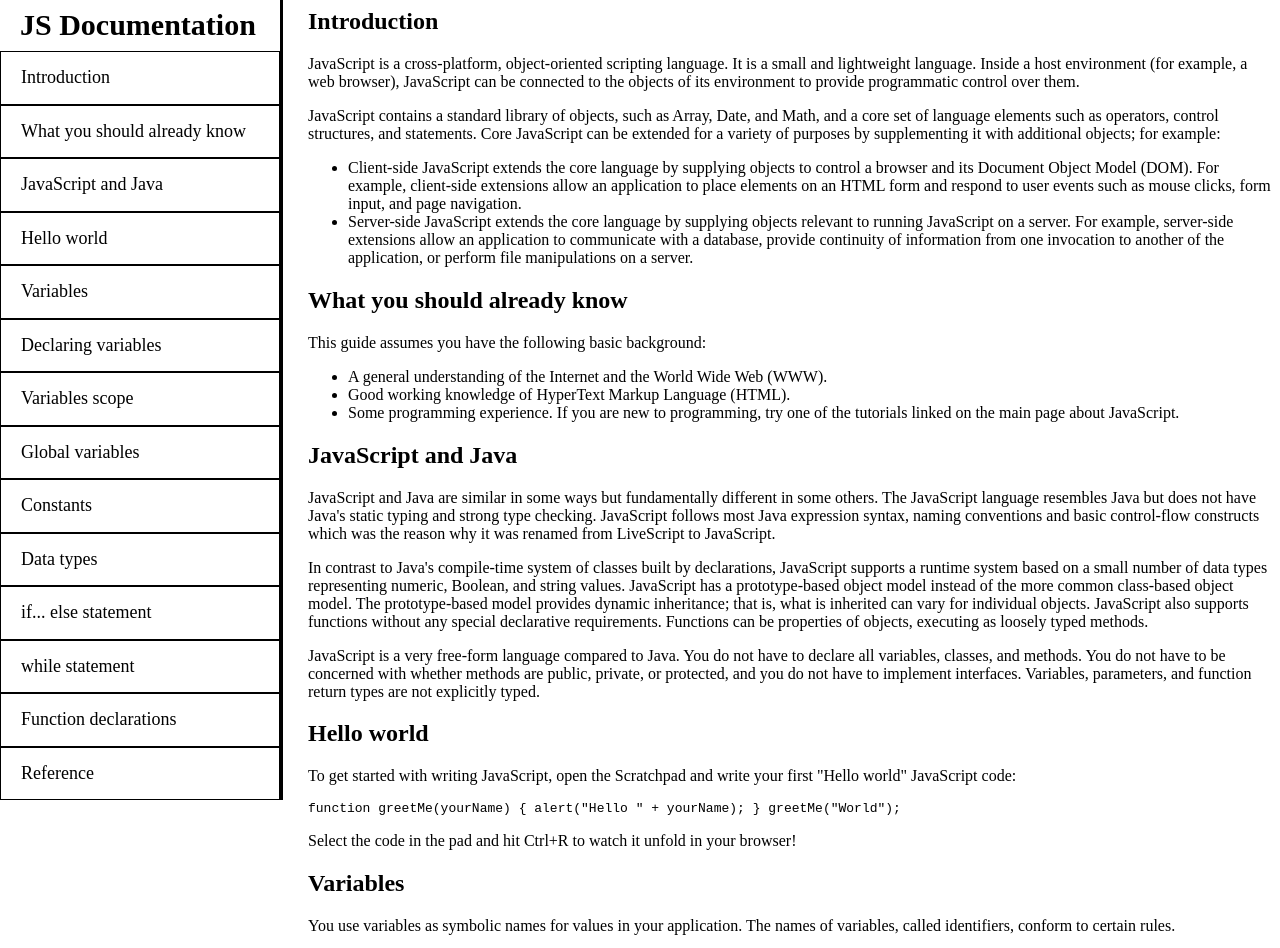
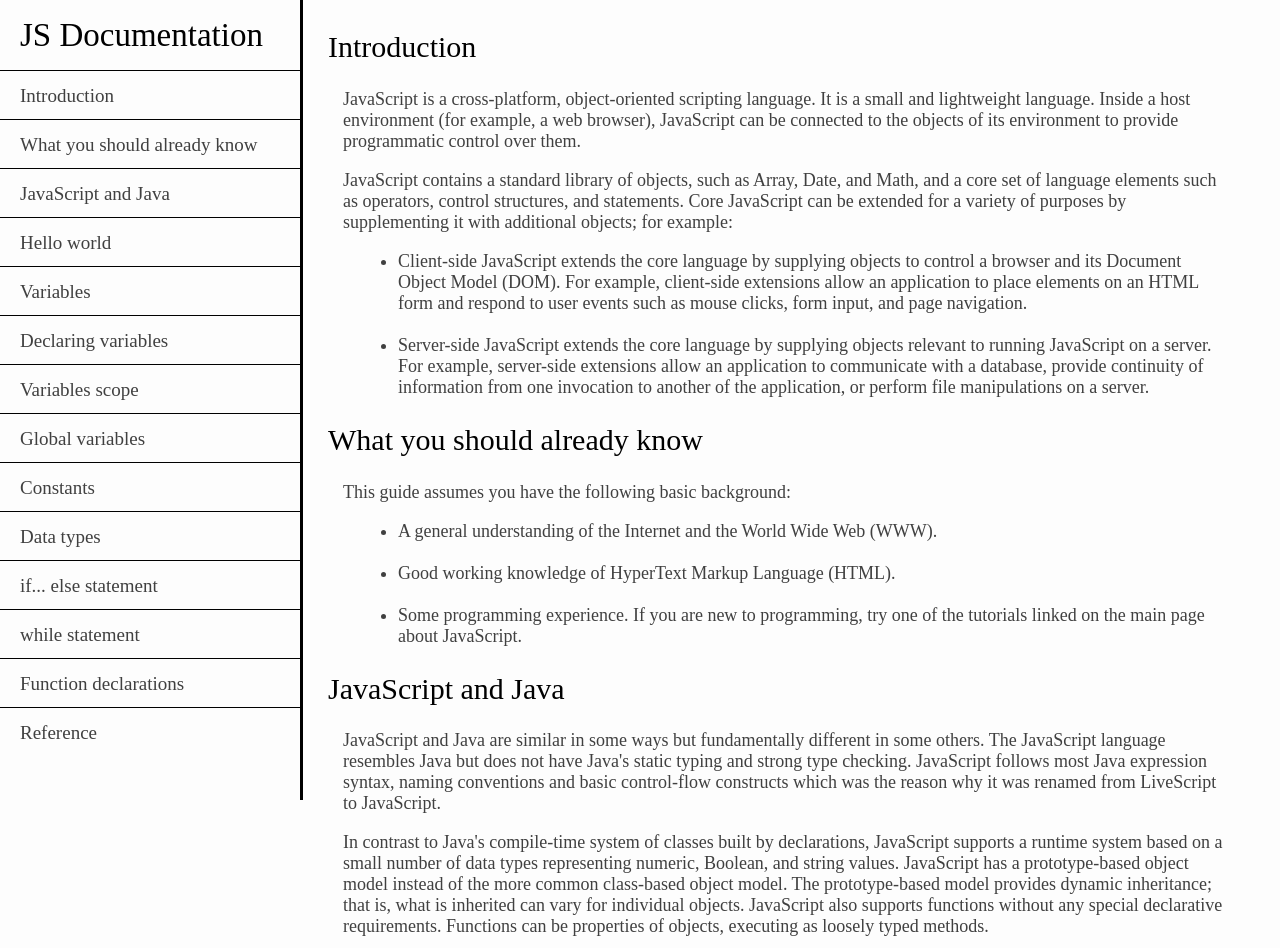
Before and after one commit to NahMartino/technical_documentation, a plain HTML site: page index.html in a window 1280 px wide. Shown: the top 948 px of the page. Drawn offline with Linux system fonts and the light colour scheme.

Commit message:
Final commit. Style complete and Media query

```diff
--- a/css/style.css
+++ b/css/style.css
@@ -1,10 +1,11 @@
+body{
+    background: rgb(253, 253, 253,0.8);
+}
 /*Navigation*/
 #navbar{
     position: fixed;
     height: 100%;
-    width: 280px;
-    display: grid;
-    grid-template-rows: auto;
+    width: 300px;
     border-right: 3px solid black;
     top: 0;
     left: 0;
@@ -13,20 +14,84 @@
 header h1{
     position: relative;
     padding-left: 20px;
+    padding-top: 35px;
+    margin: 0;
+    margin-bottom: 35px;
+    font-size: 33px;
+    font-weight: lighter;
+}
+.nav-link{
+    display: block;
     padding-top: 25px;
-    margin: 0;
+    padding-bottom: 8px;
+    height: 15px;
+    text-decoration: none;
+    padding-left: 20px;
+    font-size: 19px;
+    line-height: 0;
+    border-top: 1px solid black;
+    color: rgba(0, 0, 0, 0.75);
+}
+/*main*/
+#main-doc{
+    margin-top: 30px;
+    margin-left: 320px;
+    margin-right: 40px;
+    width: auto;
+    top: 0;
+}
+.main-section{
+    width: auto;
+}
+.main-section header h2{
+    font-weight: lighter;
     font-size: 30px;
 }
-#navbar a{
-    position: relative;
-    text-decoration: none;
-    color:black;
-    border: 1px solid black;
-    padding-left: 20px;
-    padding-top: 25px;
+.main-section p, .main-section ul{
+    margin-left: 15px;
     font-size: 18px;
-    line-height: 0;
+    font-weight: lighter;
+    color: rgba(0, 0, 0, 0.75)
 }
-main{
-    padding-left: 300px;
+.main-section ul{
+    margin-left: 30px;
 }
+.main-section code{
+    background: rgb(238, 238, 238);
+    display: block;
+    width: 100%;
+    padding-top: 20px;
+    padding-bottom: 20px;
+    padding-left: 10px;
+    margin-left: 25px;
+    font-size: 15px;
+    font-weight: lighter;
+    color: rgba(0, 0, 0, 0.75);
+    line-height: 25px;
+}
+@media (max-height: 750px){
+    #navbar{
+        overflow: scroll;
+    }
+}
+@media (max-width: 750px){
+    #navbar{
+        overflow: scroll;
+        height: 300px;
+        width: 100%;
+        position: relative;
+        border-right: none;
+        border-bottom: 3px solid black;
+    }
+    #navbar header{
+        border-bottom: 2px solid black;
+    }
+    header h1{
+        text-align: center;
+        padding-top: 25px;
+    }
+
+    #main-doc{
+        margin-left: 20px;
+    }
+}
--- a/index.html
+++ b/index.html
@@ -33,7 +33,7 @@
             <p>JavaScript is a cross-platform, object-oriented scripting language. It is a small and lightweight language. Inside a host environment (for example, a web browser), JavaScript can be connected to the objects of its environment to provide programmatic control over them.</p>
             <p>JavaScript contains a standard library of objects, such as Array, Date, and Math, and a core set of language elements such as operators, control structures, and statements. Core JavaScript can be extended for a variety of purposes by supplementing it with additional objects; for example:</p>
             <ul>
-                <li>Client-side JavaScript extends the core language by supplying objects to control a browser and its Document Object Model (DOM). For example, client-side extensions allow an application to place elements on an HTML form and respond to user events such as mouse clicks, form input, and page navigation.</li>
+                <li>Client-side JavaScript extends the core language by supplying objects to control a browser and its Document Object Model (DOM). For example, client-side extensions allow an application to place elements on an HTML form and respond to user events such as mouse clicks, form input, and page navigation.</li><br>
                 <li>Server-side JavaScript extends the core language by supplying objects relevant to running JavaScript on a server. For example, server-side extensions allow an application to communicate with a database, provide continuity of information from one invocation to another of the application, or perform file manipulations on a server.</li>
             </ul>
         </section>
@@ -43,8 +43,8 @@
             </header>
             <p>This guide assumes you have the following basic background:</p>
             <ul>
-                <li>A general understanding of the Internet and the World Wide Web (WWW).</li>
-                <li>Good working knowledge of HyperText Markup Language (HTML).</li>
+                <li>A general understanding of the Internet and the World Wide Web (WWW).</li><br>
+                <li>Good working knowledge of HyperText Markup Language (HTML).</li><br>
                 <li>Some programming experience. If you are new to programming, try one of the tutorials linked on the main page about JavaScript.</li>
             </ul>
         </section>
@@ -63,7 +63,7 @@
             <p>To get started with writing JavaScript, open the Scratchpad and write your first "Hello world" JavaScript code:</p>
             <code>
                 function greetMe(yourName) { alert("Hello " + yourName); }
-                greetMe("World");
+                <br>greetMe("World");
             </code>
             <p>Select the code in the pad and hit Ctrl+R to watch it unfold in your browser!</p>
         </section>
@@ -99,7 +99,7 @@
             <code>if (true) { var x = 5; } console.log(x); // 5</code>
             <p>This behavior changes, when using the let declaration introduced in ECMAScript 2015.</p>
             <code>if (true) { let y = 5; } console.log(y); // ReferenceError: y is not
-                defined</code>
+                <br>defined</code>
         </section>
         <section class="main-section" id="Global-variables">
             <header>
@@ -118,8 +118,8 @@
             <p>The scope rules for constants are the same as those for let block scope variables. If the const keyword is omitted, the identifier is assumed to represent a variable.</p>
             <p>You cannot declare a constant with the same name as a function or variable in the same scope. For example:</p>
             <code>// THIS WILL CAUSE AN ERROR function f() {}; const f = 5; // THIS WILL
-                CAUSE AN ERROR ALSO function f() { const g = 5; var g; //statements
-                }</code>
+                <br>CAUSE AN ERROR ALSO function f() { const g = 5; var g; //statements
+                <br>}</code>
             <p>However, object attributes are not protected, so the following statement is executed without problems.</p>
             <code>const MY_OBJECT = {"key": "value"}; MY_OBJECT.key = "otherValue";</code>
         </section>
@@ -132,12 +132,19 @@
                 <li>
                     Six data types that are primitives:
                     <ul>
+                        <br>
                         <li>Boolean. true and false.</li>
+                        <br>
                         <li>null. A special keyword denoting a null value. Because JavaScript is case-sensitive, null is not the same as Null, NULL, or any other variant.</li>
+                        <br>
                         <li>undefined. A top-level property whose value is undefined.</li>
+                        <br>
                         <li>Number. 42 or 3.14159.</li>
+                        <br>
                         <li>String. "Howdy"</li>
+                        <br>
                         <li>Symbol (new in ECMAScript 2015). A data type whose instances are unique and immutable.</li>
+                        <br>
                     </ul>
                 </li>
                 <li>and Object</li>
@@ -156,9 +163,9 @@
             } else if (condition_n) { statement_n; } else { statement_last; }</code>
             <p>In the case of multiple conditions only the first logical condition which evaluates to true will be executed. To execute multiple statements, group them within a block statement ({ ... }) . In general, it's good practice to always use block statements, especially when nesting if statements:</p>
             <code>if (condition) { statement_1_runs_if_condition_is_true;
-                statement_2_runs_if_condition_is_true; } else {
-                statement_3_runs_if_condition_is_false;
-                statement_4_runs_if_condition_is_false; }</code>
+                <br>statement_2_runs_if_condition_is_true; } else {
+                <br>statement_3_runs_if_condition_is_false;
+                <br>statement_4_runs_if_condition_is_false; }</code>
             <p>It is advisable to not use simple assignments in a conditional expression, because the assignment can be confused with equality when glancing over the code. For example, do not use the following code:</p>
             <code>if (x = y) { /* statements here */ }</code>
             <p>If you need to use an assignment in a conditional expression, a common practice is to put additional parentheses around the assignment. For example:</p>
@@ -179,7 +186,9 @@
             <p>With each iteration, the loop increments n and adds that value to x. Therefore, x and n take on the following values:</p>
             <ul>
                 <li>After the first pass: n = 1 and x = 1</li>
+                <br>
                 <li>After the second pass: n = 2 and x = 3</li>
+                <br>
                 <li>After the third pass: n = 3 and x = 6</li>
             </ul>
             <p>After completing the third pass, the condition n < 3 is no longer true, so the loop terminates.</p>
@@ -191,7 +200,9 @@
             <p>A function definition (also called a function declaration, or function statement) consists of the function keyword, followed by:</p>
             <ul>
                 <li>The name of the function.</li>
+                <br>
                 <li>A list of arguments to the function, enclosed in parentheses and separated by commas.</li>
+                <br>
                 <li>The JavaScript statements that define the function, enclosed in curly brackets, { }.</li>
             </ul>
             <p>For example, the following code defines a simple function named square:</p>
```
